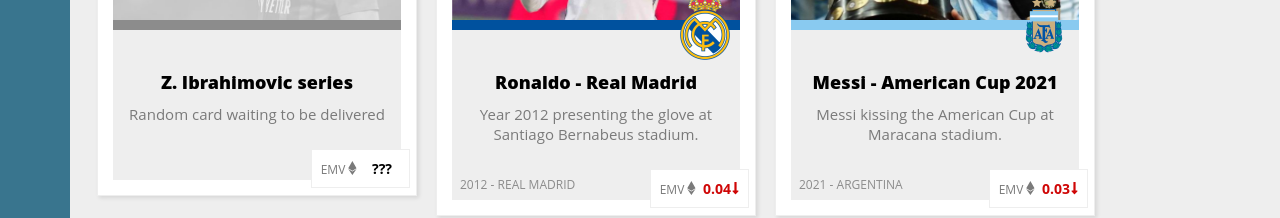
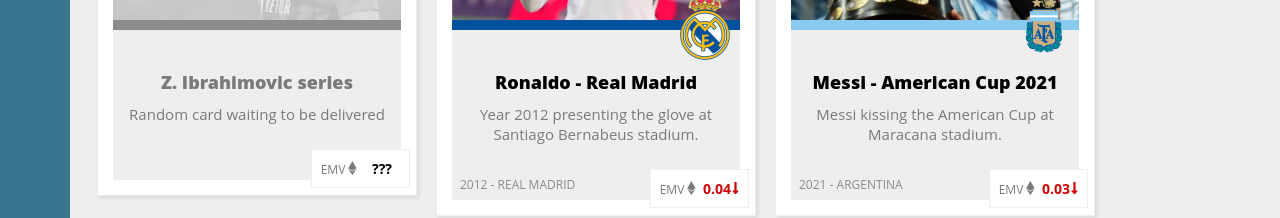
Before and after one commit to patocorrenti/soccercards, a Next.js app: page / in a window 1280 px wide. Shown: the part 348-566 px from the top of the page. Built offline with nearby package versions, Linux system fonts and the light colour scheme.

Commit message:
fix: not delivered card should not be accessed

```diff
--- a/components/cards/list/Card.js
+++ b/components/cards/list/Card.js
@@ -7,7 +7,7 @@
 
 export default function SoccerCard ({ card, id }) {
 
-  const cardLink = `/card/${id}`
+  const cardLink = id ? `/card/${id}` : ''
   const primaryColor = { backgroundColor: `#${card?.team.color_1 || '8C8C8C'}` }
   const secondaryColor = { backgroundColor: `#${card?.team.color_2 || 'EEEEEE'}` }
   const image = `/cards/${card.image}`
@@ -19,9 +19,11 @@
       <div className={Styles.data}>
         <header className={Styles.header}>
           <h2>
-            <Link href={cardLink}>
-              {card.name}
-            </Link>
+            {
+              cardLink
+                ? <Link href={cardLink}>{card.name}</Link>
+                : card.name
+            }
           </h2>
           <div className={Styles.desc}>
             { ! card.deliver_date ? card.excerpt : 'Random card waiting to be delivered' }
```
